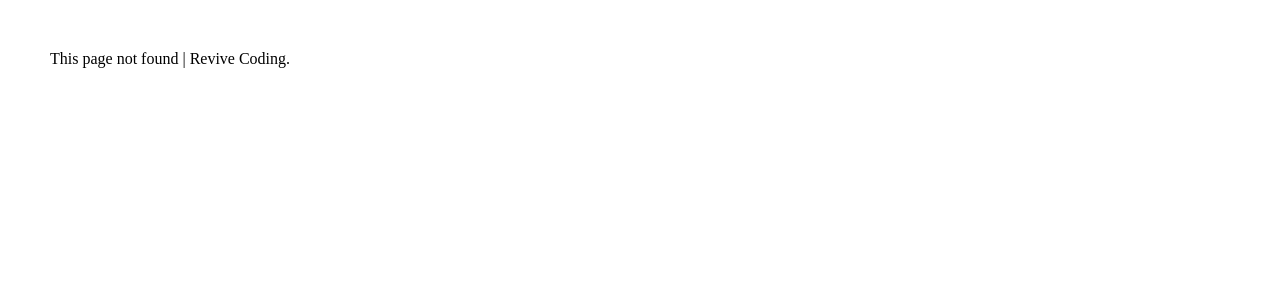
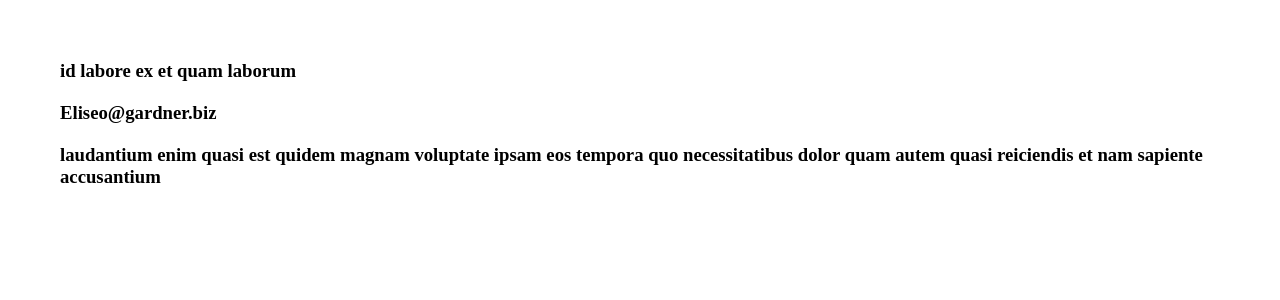
Before and after one commit to mentorvikash/nextjs-domo-youtube, a Next.js app: page /comment/1 in a window 1280 px wide. Before the commit this address had no page. Shown: the top 300 px of the page. Built offline with nearby package versions, Linux system fonts and the light colour scheme.

Commit message:
render individual data bia serve side render

```diff
--- /dev/null
+++ b/pages/comment/[commentid].js
@@ -0,0 +1,43 @@
+import React from 'react'
+import { comments } from '../data/comments'
+
+function IndividualComment({ comment }) {
+    return (
+        <div >
+            <h3>{comment.name}</h3>
+            <h3>{comment.email}</h3>
+            <h3>{comment.body}</h3>
+        </div>
+    )
+}
+
+export default IndividualComment
+
+export async function getStaticPaths() {
+
+    return {
+        paths: [
+            { params: { commentid: "1" } },
+            { params: { commentid: "2" } },
+            { params: { commentid: "3" } }
+        ],
+        fallback: false,
+    }
+}
+
+
+export async function getStaticProps(context) {
+
+    const { commentid } = context.params
+
+    const singleComment = comments.filter(comment => comment.id === Number(commentid))
+
+    return {
+        props: {
+            comment: singleComment[0]
+        }
+    }
+}
+
+// but same data for all its make it dynamic
+// here we had successfully recrive data of single comment we page data prerender
--- a/pages/comment/index.js
+++ b/pages/comment/index.js
@@ -86,3 +86,6 @@
 
 // Let's Create a Catch all routes
 // all parameters can be caught in one file lets see how?
+
+// Let's create a seperate page to access individual comments data.
+// But we will pre render the data by using getstaticprops
```
